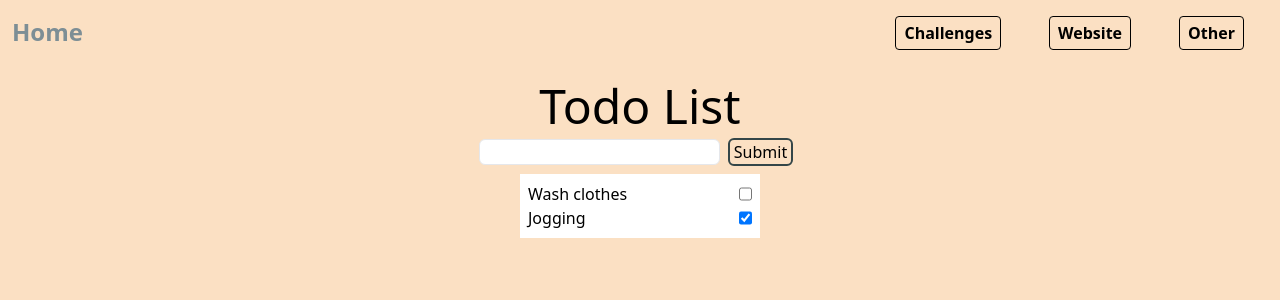
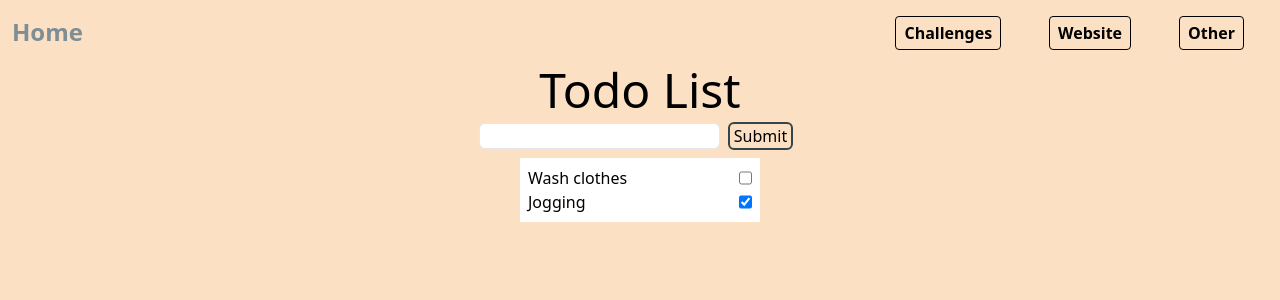
Before and after one commit to Kuan314/PersonalWebsite, a React (Create React App) app: page /#/Challenges/Todo in a window 1280 px wide. Shown: the top 300 px of the page. Built offline with nearby package versions, Linux system fonts and the light colour scheme.

Commit message:
delete mini challenges padding top

```diff
--- a/src/miniChallenges/Counter.jsx
+++ b/src/miniChallenges/Counter.jsx
@@ -17,7 +17,7 @@ const Counter = () => {
 
   return (
     <>
-    <div className="flex flex-col items-center pt-4">
+    <div className="flex flex-col items-center">
       <h1 className="text-5xl">Counter</h1>
       <div className="p-3 my-2 text-3xl rounded-md">
         {num}
--- a/src/miniChallenges/ToDo.jsx
+++ b/src/miniChallenges/ToDo.jsx
@@ -29,7 +29,7 @@ const Todo = () => {
 
   return (
     <>
-    <div className="flex flex-col items-center pt-4">
+    <div className="flex flex-col items-center">
       <h1 className="text-5xl pb-2">
         Todo List
       </h1>
```
